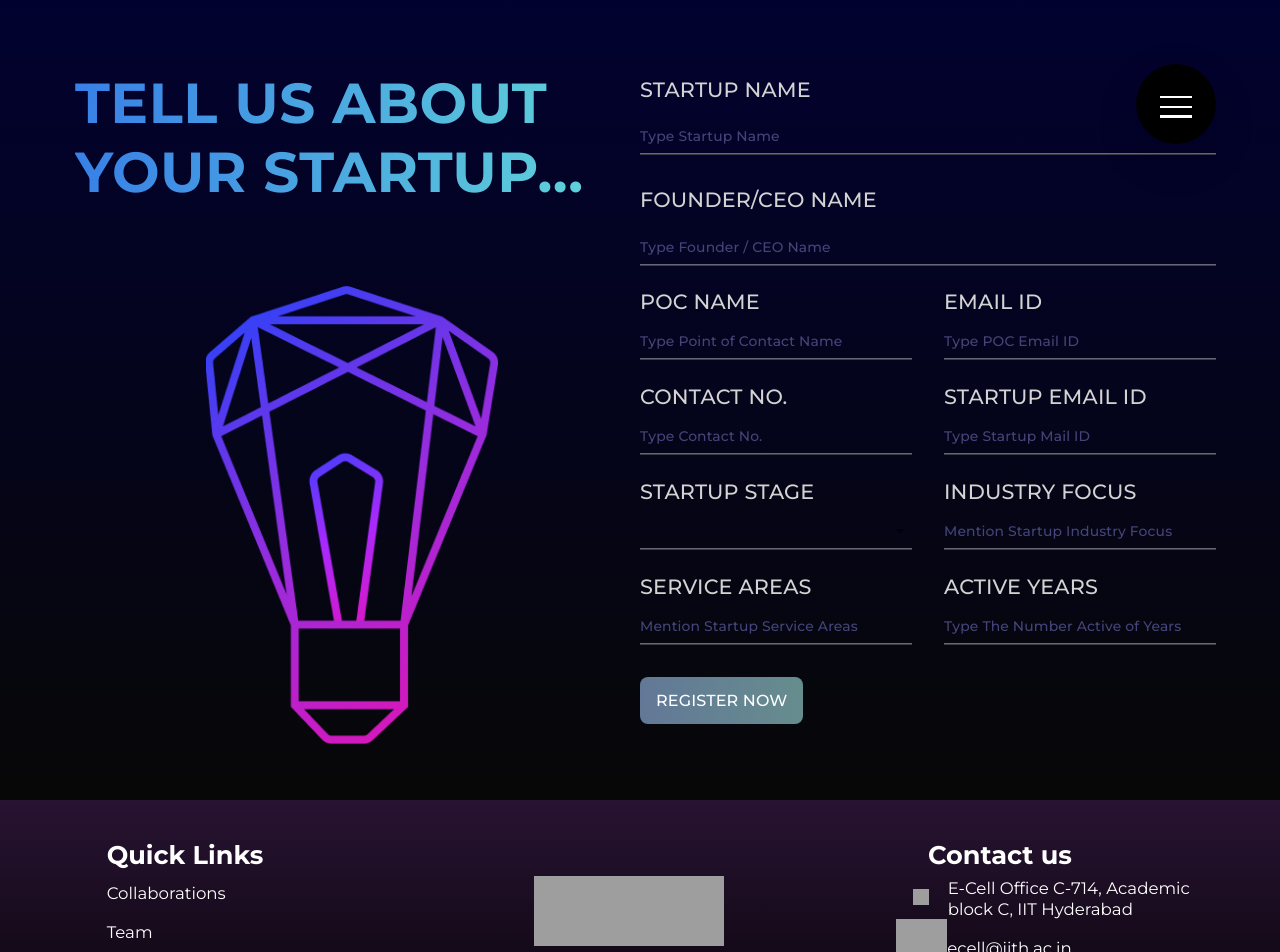
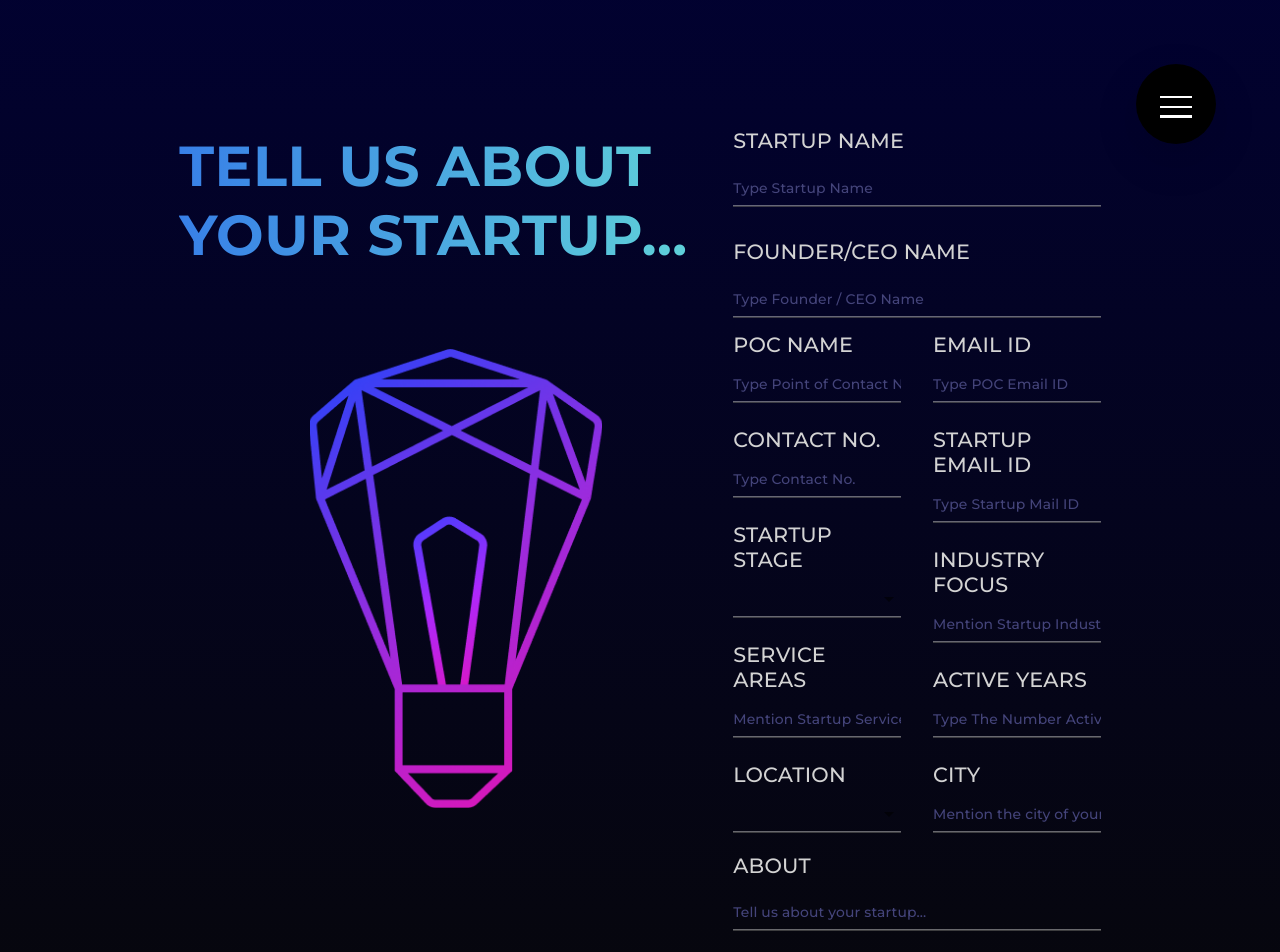
Before and after one commit to E-Cell-IITH/E-Cell-Website, a Next.js app: page /register in a window 1280 px wide. Shown: the top 952 px of the page. Built offline with nearby package versions, Linux system fonts and the light colour scheme; grey boxes are pictures that could not be loaded.

Commit message:
changes done

```diff
--- a/pages/register.js
+++ b/pages/register.js
@@ -39,6 +39,9 @@ const Register = () => {
     semail: "",
     ifocus: "",
     ayears: "",
+    location:"",
+    city:"",
+    about:""
   });
   const isDataFilled = () => {
     return Object.values(data).every(value => value !== "");
@@ -84,6 +87,8 @@ const Register = () => {
 
     if(!check()) {return;}
 
+    console.log(data)
+
     const fetchData = await axios.post(`http://localhost:3001/input/signup`, data);
 
     setData({
@@ -97,6 +102,9 @@ const Register = () => {
       semail: "",
       ifocus: "",
       ayears: "",
+      location:"",
+      city:"",
+      about:""
     })
 
     const data2 = fetchData.data
@@ -105,85 +113,114 @@ const Register = () => {
     }
   }
 
-  useEffect(() => {
-    const ctx = gsap.context(() => {
-      tl.current = gsap
-        .timeline({
-          scrollTrigger: {
-            trigger: "#head",
-            start: "top 80%",
-            end: "top 50%",
-            toggleActions: "play none none reverse",
-          },
-        })
-        .fromTo(
-          "#head > *",
-          {
-            y: 20,
-            autoAlpha: 0.2,
-            scale: 0.9,
-          },
-          {
-            autoAlpha: 1,
-            scale: 1,
-            y: 0,
-            duration: 0.4,
-            ease: "power2.out",
-            stagger: 0.3,
-          }
-        );
+  // useEffect(() => {
+  //   const ctx = gsap.context(() => {
+  //     tl.current = gsap
+  //       .timeline({
+  //         scrollTrigger: {
+  //           trigger: "#head",
+  //           start: "top 80%",
+  //           end: "top 50%",
+  //           toggleActions: "play none none reverse",
+  //         },
+  //       })
+  //       .fromTo(
+  //         "#head > *",
+  //         {
+  //           y: 20,
+  //           autoAlpha: 0.2,
+  //           scale: 0.9,
+  //         },
+  //         {
+  //           autoAlpha: 1,
+  //           scale: 1,
+  //           y: 0,
+  //           duration: 0.4,
+  //           ease: "power2.out",
+  //           stagger: 0.3,
+  //         }
+  //       );
 
-      const cards = gsap.utils.toArray(".card");
-      console.log(cards);
-      cards.forEach((card) => {
-        gsap
-          .timeline({
-            scrollTrigger: {
-              trigger: card,
-              start: "top 80%",
-              end: "top 50%",
-            },
-          })
-          .fromTo(
-            card.children,
-            {
-              y: 20,
-              autoAlpha: 0,
-            },
-            {
-              autoAlpha: 1,
-              y: 0,
-              duration: 0.4,
-              ease: "power2.out",
-              stagger: 0.3,
-            }
-          );
-      });
-    }, parent);
-    return () => ctx.revert();
-  }, []);
+  //     const cards = gsap.utils.toArray(".card");
+  //     console.log(cards);
+  //     cards.forEach((card) => {
+  //       gsap
+  //         .timeline({
+  //           scrollTrigger: {
+  //             trigger: card,
+  //             start: "top 80%",
+  //             end: "top 50%",
+  //           },
+  //         })
+  //         .fromTo(
+  //           card.children,
+  //           {
+  //             y: 20,
+  //             autoAlpha: 0,
+  //           },
+  //           {
+  //             autoAlpha: 1,
+  //             y: 0,
+  //             duration: 0.4,
+  //             ease: "power2.out",
+  //             stagger: 0.3,
+  //           }
+  //         );
+  //     });
+  //   }, parent);
+  //   return () => ctx.revert();
+  // }, []);
+  const states = [
+    "Andhra Pradesh",
+    "Arunachal Pradesh",
+    "Assam",
+    "Bihar",
+    "Chhattisgarh",
+    "Delhi",
+    "Goa",
+    "Gujarat",
+    "Haryana",
+    "Himachal Pradesh",
+    "Jammu & Kashmir",
+    "Jharkhand",
+    "Karnataka",
+    "Kerala",
+    "Madhya Pradesh",
+    "Maharashtra",
+    "Manipur",
+    "Meghalaya",
+    "Mizoram",
+    "Nagaland",
+    "Odisha",
+    "Punjab",
+    "Rajasthan",
+    "Sikkim",
+    "Tamil Nadu",
+    "Telangana",
+    "Tripura",
+    "Uttar Pradesh",
+    "Uttarakhand",
+    "West Bengal"
+  ];
+
   return (
-    <div>
+    <div style={{background:
+      "linear-gradient(0deg, rgba(10, 10, 12, 0.70) 1.78%, rgba(2, 2, 68, 0.70) 100%), #000",padding:"10vw"}}>
       <Head>
         <title>E-Cell Register</title>
       </Head>
-
       <div
         style={{
-          background:
-            "linear-gradient(0deg, rgba(10, 10, 12, 0.70) 1.78%, rgba(2, 2, 68, 0.70) 100%), #000",
-          backgroundAttachment: "fixed",
           textAlign: "center",
           display: "flex",
           alignItems: "center",
           justifyContent: "center",
-          height: "100vh",
+          height: "fit-content",
           padding: "0 5%",
         }}
       >
         <div
           style={{
-            height: "100vh",
             display: "flex",
             flexDirection: "column",
             flex: "1",
@@ -200,7 +237,7 @@ const Register = () => {
             lineHeight={"normal"}
             textTransform={"uppercase"}
             marginBottom={"5rem"}
-            marginTop={1.5}
+            marginTop={-25}
             width={"34.62881rem"}
             sx={{
               background:
@@ -220,7 +257,6 @@ const Register = () => {
         </div>
         <div
           style={{
-            height: "100vh",
             display: "flex",
             flexDirection: "column",
             alignItems: "flex-start",
@@ -515,6 +551,54 @@ const Register = () => {
                   },
                 }}
               />
+              <Typography
+                sx={{
+                  color: "#D3D3D3",
+                  fontFamily: "Montserrat",
+                  fontSize: "1.29563rem",
+                  fontStyle: "normal",
+                  fontWeight: 500,
+                  lineHeight: "normal",
+                  textTransform: "uppercase",
+                  marginBottom: 1,
+                  marginTop: 3,
+                }}
+              >
+                Location
+              </Typography>
+              <FormControl fullWidth variant="standard">
+                <Select
+                  id="demo-simple-select"
+                  placeholder="Hello"
+                  name="location"
+                  value={data.location}
+                  onChange={onChange}
+                  sx={{
+                    "& .MuiInputBase-input": {
+                      color: "#7E94F8",
+                      fontFamily: "Montserrat",
+                      fontSize: "1.16706rem",
+                      fontStyle: "normal",
+                      fontWeight: 500,
+                      lineHeight: "normal",
+                      borderBottom: "2px solid rgba(201, 201, 201, 0.50)",
+                    },
+                    "& .MuiInputBase-input::placeholder": {
+                      color: "#44447A",
+                      fontFamily: "Montserrat",
+                      fontSize: "0.86881rem",
+                      fontStyle: "normal",
+                      fontWeight: 500,
+                      lineHeight: "normal",
+                      opacity: "100%",
+                    },
+                  }}
+                >
+                  {states.map((el,key) => (
+                    <MenuItem key={key} value={el}>{el}</MenuItem>
+                  ))}
+                </Select>
+              </FormControl>
             </div>
             <div
               style={{
@@ -698,9 +782,97 @@ const Register = () => {
                   marginBottom:4
                 }}
               />
+              <Typography
+                sx={{
+                  color: "#D3D3D3",
+                  fontFamily: "Montserrat",
+                  fontSize: "1.29563rem",
+                  fontStyle: "normal",
+                  fontWeight: 500,
+                  lineHeight: "normal",
+                  textTransform: "uppercase",
+                  marginBottom: 1,
+                  marginTop: -1,
+                }}
+              >
+                City
+              </Typography>
+              <TextField
+                fullWidth
+                placeholder="Mention the city of your startup"
+                variant="standard"
+                name="city"
+                value={data.city}
+                onChange={onChange}
+                sx={{
+                  "& .MuiInputBase-input": {
+                    color: "#7E94F8",
+                    fontFamily: "Montserrat",
+                    fontSize: "1.16706rem",
+                    fontStyle: "normal",
+                    fontWeight: 500,
+                    lineHeight: "normal",
+                    borderBottom: "2px solid rgba(201, 201, 201, 0.50)",
+                  },
+                  "& .MuiInputBase-input::placeholder": {
+                    color: "#44447A",
+                    fontFamily: "Montserrat",
+                    fontSize: "0.86881rem",
+                    fontStyle: "normal",
+                    fontWeight: 500,
+                    lineHeight: "normal",
+                    opacity: "100%",
+                  },
+                }}
+              />
             </div>
           </div>
-          <span style={{ cursor: isDataFilled() ? 'pointer' : 'not-allowed', padding:0, margin:0, height:"fit-content" }}>
+          <Typography
+            sx={{
+              color: "#D3D3D3",
+              fontFamily: "Montserrat",
+              fontSize: "1.29563rem",
+              fontStyle: "normal",
+              fontWeight: 500,
+              lineHeight: "normal",
+              textTransform: "uppercase",
+              marginTop:2.5,
+              marginBottom: 2,
+            }}
+          >
+            About
+          </Typography>
+          <TextField
+            id="standard-basic"
+            placeholder="Tell us about your startup..."
+            size="normal"
+            fullWidth={true}
+            name="about"
+            value={data.about}
+            onChange={onChange}
+            sx={{
+              "& .MuiInputBase-input": {
+                color: "#7E94F8",
+                fontFamily: "Montserrat",
+                fontSize: "1.16706rem",
+                fontStyle: "normal",
+                fontWeight: 500,
+                lineHeight: "normal",
+                borderBottom: "2px solid rgba(201, 201, 201, 0.50)",
+              },
+              "& .MuiInputBase-input::placeholder": {
+                color: "#44447A",
+                fontFamily: "Montserrat",
+                fontSize: "0.86881rem",
+                fontStyle: "normal",
+                fontWeight: 500,
+                lineHeight: "normal",
+                opacity: "100%",
+              },
+            }}
+            variant="standard"
+          />
+          <span style={{ cursor: isDataFilled() ? 'pointer' : 'not-allowed', paddingTop:"2.5vw",margin:0, height:"fit-content" }}>
             <Button
             disabled={!isDataFilled()}
               sx={{
```
